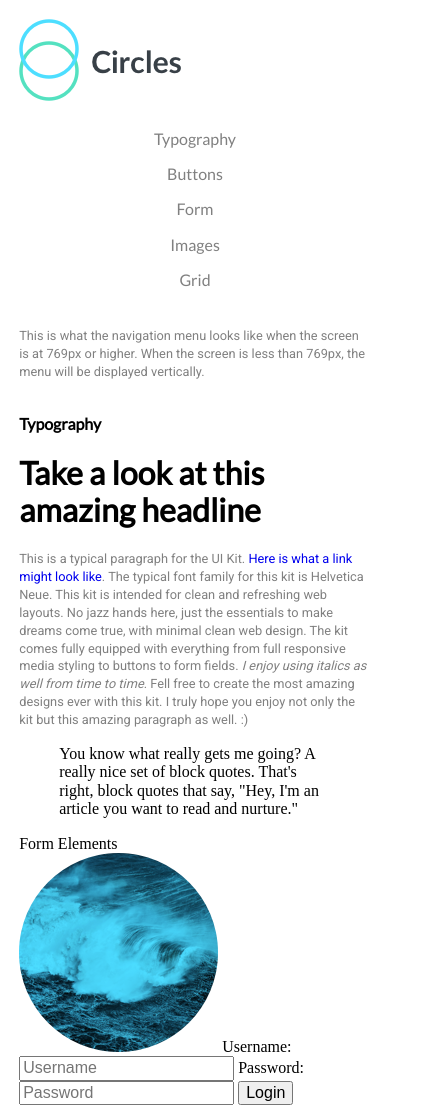
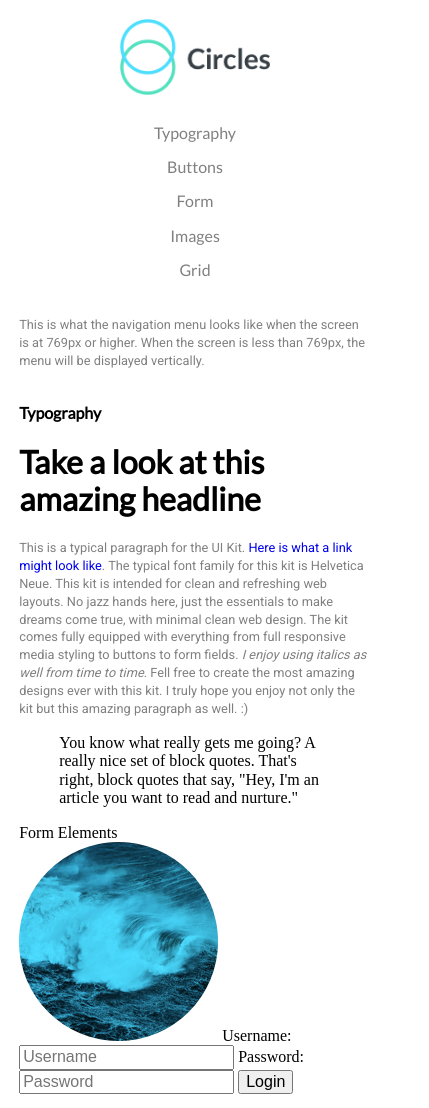
Before and after one commit to mtallerico1/Treehouse-FEWD-Project-5, a plain HTML site: page index.html in a window 390 px wide. Shown: the top 1108 px of the page, 429 px wide, since content can reach past the window. Drawn offline with Linux system fonts and the light colour scheme.

Commit message:
Still Working

```diff
--- a/scss/partials/components/_grid.scss
+++ b/scss/partials/components/_grid.scss
@@ -1,21 +1,22 @@
 .grid__row {
-
+    @media (min-width: $break-mobile){
+        display: flex;
+        flex-direction: row;
+    }
 }
 
 .container {
     display: flex;
     flex-direction: column;
+    max-width: 1400px;
     padding: $padding-standard;
+    margin-left: auto;
+    margin-right: auto;
 }
 
-@for $i from 2 through 12 {
+@for $i from 3 through $grid-count {
     .grid__col--#{$i} {
-    justify-items: center;
-       @if $i == 12 {
-           width: 100%;
-       }
-       @else if $i == 6 {
-           width: 100%;
-       }
+        display: flex;
+        justify-content: center;
     }
 }
--- a/scss/partials/components/_navigation.scss
+++ b/scss/partials/components/_navigation.scss
@@ -1,19 +1,23 @@
 // Navigation
+
+.img--logo {
+    width: 150px;
+}
 
 
 .nav {
     @extend %no-style-list;
-    li {
+    a {
+        display: block;
+        font-family: $primary-font;
+        font-size: 1em;
+        color: $color-text-main;
         padding: .5em;
         text-align: center;
         border-radius: $radius;
         &:hover {
             background-color: $primary-color;
+            color: white;
         }
     }
-    a {
-        font-family: $primary-font;
-        font-size: 1em;
-        color: $color-text-main;
-    }
 }
--- a/scss/partials/utilities/_variables.scss
+++ b/scss/partials/utilities/_variables.scss
@@ -5,8 +5,7 @@ $secondary-color: #51ddfc;
 $color-text-main: grey;
 
 // Breakpoints
-$break-mobile: 480px;
-$break-desktop: 1400px;
+$break-mobile: 769px;
 
 // Padding-Margins
 
@@ -15,3 +14,7 @@ $padding-standard: 1.2em;
 // Button and Column Radius
 
 $radius: 4px;
+
+// Grid
+
+$grid-count: 12;
```
Also changed, not shown: css/styles.css, 1 other file.
